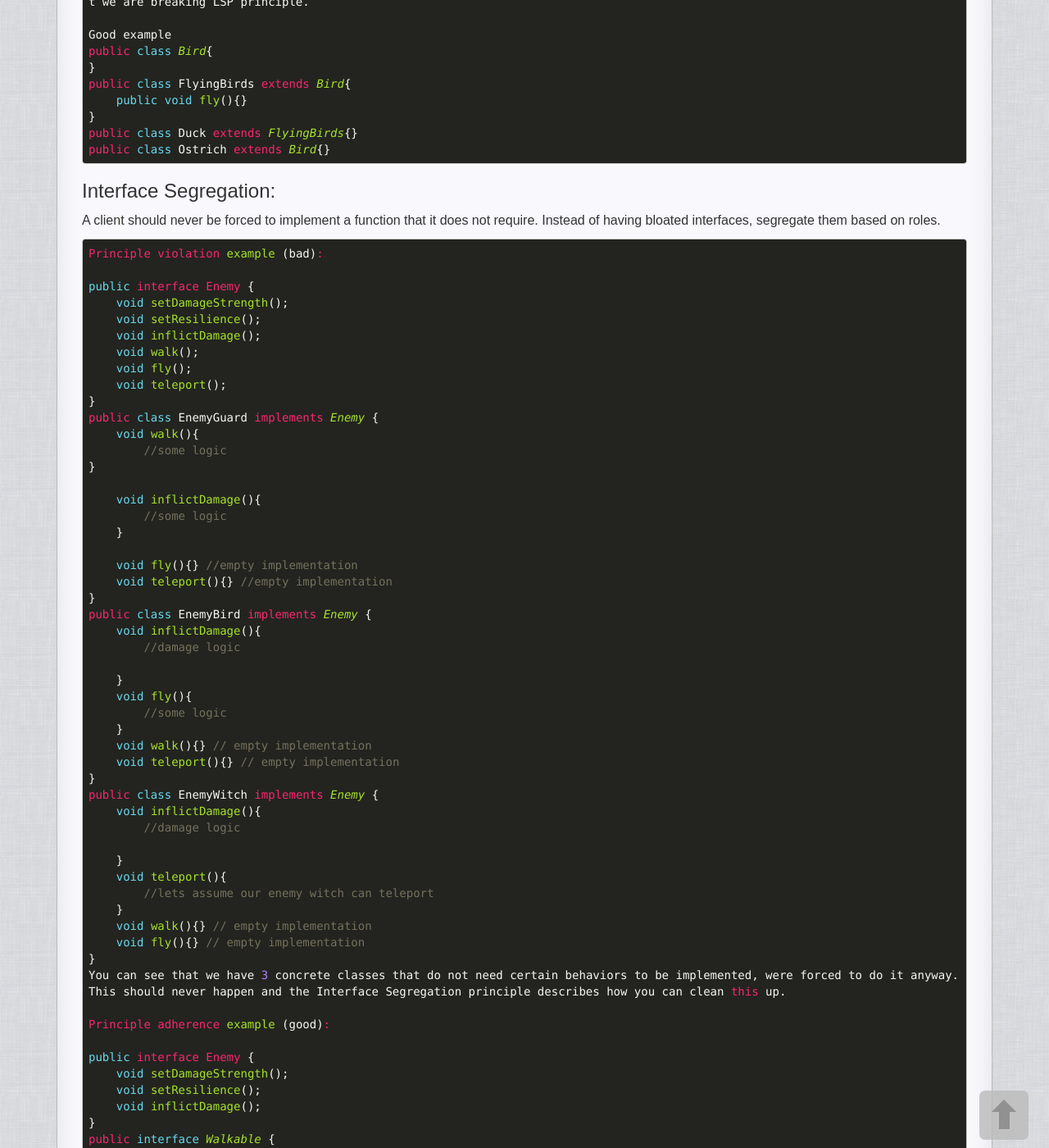
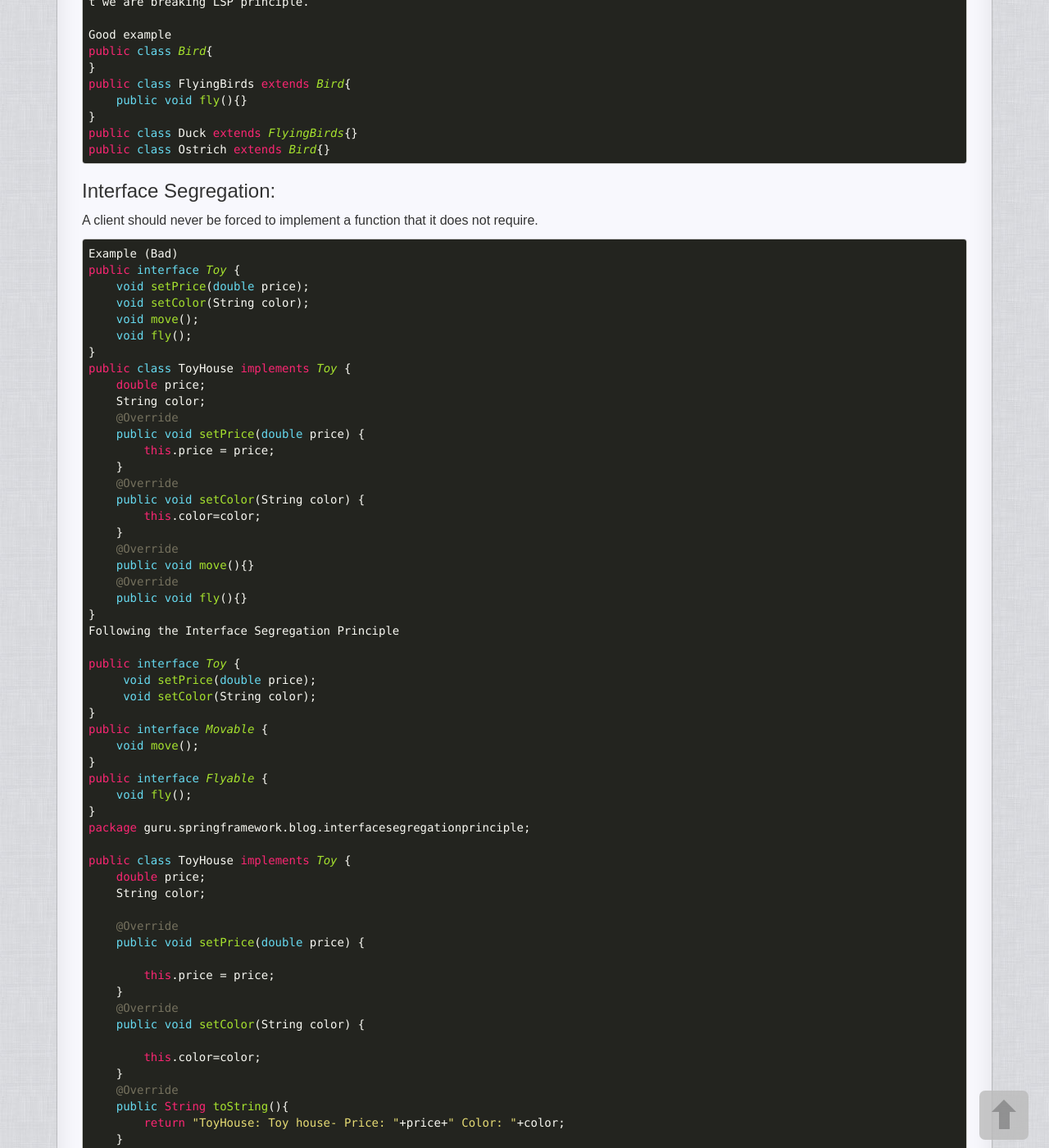
Before and after one commit to rakib09/rakib09.github.io, a Jekyll site: the page built from _posts/java/2019-01-08-java-solid-principal.md, in a window 1280 px wide and 1400 px high, scrolled down 2825 px. Shown: the whole window at 82% size. Built offline with Jekyll 4.4.1, drawn with Linux system fonts in a browser that asks for light colours; comment, search, counter and statistics services are not loaded; some of the changed text lies outside the part shown.

Commit message:
fixed interface segregation principle

````diff
--- a/_posts/java/2019-01-08-java-solid-principal.md
+++ b/_posts/java/2019-01-08-java-solid-principal.md
@@ -146,96 +146,142 @@ public class Ostrich extends Bird{}
 ```
 
 ### Interface Segregation:
-A client should never be forced to implement a function that it does not require. Instead of having bloated interfaces, segregate them based on roles.
+A client should never be forced to implement a function that it does not require.
+```
+Example (Bad)
+public interface Toy {
+    void setPrice(double price);
+    void setColor(String color);
+    void move();
+    void fly();
+}
+public class ToyHouse implements Toy {
+    double price;
+    String color;
+    @Override
+    public void setPrice(double price) {
+        this.price = price;
+    }
+    @Override
+    public void setColor(String color) {
+        this.color=color;
+    }
+    @Override
+    public void move(){}
+    @Override
+    public void fly(){}
+}
+Following the Interface Segregation Principle
 
-```
-Principle violation example (bad):
-
-public interface Enemy {
-    void setDamageStrength();
-    void setResilience();
-    void inflictDamage();
-    void walk();
-    void fly();
-    void teleport();
+public interface Toy {
+     void setPrice(double price);
+     void setColor(String color);
 }
-public class EnemyGuard implements Enemy {
-    void walk(){
-        //some logic
-}
-
-    void inflictDamage(){
-        //some logic
-    }
-
-    void fly(){} //empty implementation
-    void teleport(){} //empty implementation
-}
-public class EnemyBird implements Enemy {
-    void inflictDamage(){
-        //damage logic
-
-    }
-    void fly(){
-        //some logic
-    }
-    void walk(){} // empty implementation
-    void teleport(){} // empty implementation
-}
-public class EnemyWitch implements Enemy {
-    void inflictDamage(){
-        //damage logic
-
-    }
-    void teleport(){
-        //lets assume our enemy witch can teleport
-    }
-    void walk(){} // empty implementation
-    void fly(){} // empty implementation
-}
-You can see that we have 3 concrete classes that do not need certain behaviors to be implemented, were forced to do it anyway. This should never happen and the Interface Segregation principle describes how you can clean this up.
-
-Principle adherence example (good):
-
-public interface Enemy {
-    void setDamageStrength();
-    void setResilience();
-    void inflictDamage();
-}
-public interface Walkable {
-    void walk();
+public interface Movable {
+    void move();
 }
 public interface Flyable {
     void fly();
 }
-public interface Teleportable {
-    void teleport();
+package guru.springframework.blog.interfacesegregationprinciple;
+
+public class ToyHouse implements Toy {
+    double price;
+    String color;
+
+    @Override
+    public void setPrice(double price) {
+
+        this.price = price;
+    }
+    @Override
+    public void setColor(String color) {
+
+        this.color=color;
+    }
+    @Override
+    public String toString(){
+        return "ToyHouse: Toy house- Price: "+price+" Color: "+color;
+    }
 }
+package guru.springframework.blog.interfacesegregationprinciple;
 
-public class EnemyGuard implements Enemy, Walkable {
-    void walk(){
-        //some logic
+public class ToyCar implements Toy, Movable {
+    double price;
+    String color;
+
+    @Override
+    public void setPrice(double price) {
+
+        this.price = price;
     }
 
-    void inflictDamage(){
-        //some logic
+    @Override
+    public void setColor(String color) {
+     this.color=color;
+    }
+    @Override
+    public void move(){
+        System.out.println("ToyCar: Start moving car.");
+    }
+    @Override
+    public String toString(){
+        return "ToyCar: Moveable Toy car- Price: "+price+" Color: "+color;
     }
 }
-public class EnemyBird implements Enemy, Flyable {
-    void fly(){
-        //some logic
+package guru.springframework.blog.interfacesegregationprinciple;
+
+public class ToyPlane implements Toy, Movable, Flyable {
+    double price;
+    String color;
+
+    @Override
+    public void setPrice(double price) {
+        this.price = price;
     }
-    void inflictDamage(){
-        //damage logic
 
+    @Override
+    public void setColor(String color) {
+        this.color=color;
+    }
+    @Override
+    public void move(){
+
+        System.out.println("ToyPlane: Start moving plane.");
+    }
+    @Override
+    public void fly(){
+
+        System.out.println("ToyPlane: Start flying plane.");
+    }
+    @Override
+    public String toString(){
+        return "ToyPlane: Moveable and flyable toy plane- Price: "+price+" Color: "+color;
     }
 }
-public class EnemyWitch implements Enemy, Teleportable {
-    void teleport(){
-        //lets assume our enemy witch can teleport
+package guru.springframework.blog.interfacesegregationprinciple;
+
+public class ToyBuilder {
+    public static ToyHouse buildToyHouse(){
+        ToyHouse toyHouse=new ToyHouse();
+        toyHouse.setPrice(15.00);
+        toyHouse.setColor("green");
+        return toyHouse;
+        }
+    public static ToyCar buildToyCar(){
+        ToyCar toyCar=new ToyCar();
+        toyCar.setPrice(25.00);
+        toyCar.setColor("red");
+        toyCar.move();
+        return toyCar;
     }
-    void inflictDamage() {
-        //damage logic
+    public static ToyPlane buildToyPlane(){
+        ToyPlane toyPlane=new ToyPlane();
+        toyPlane.setPrice(125.00);
+        toyPlane.setColor("white");
+        toyPlane.move();
+        toyPlane.fly();
+        return toyPlane;
     }
 }
 ```
````
